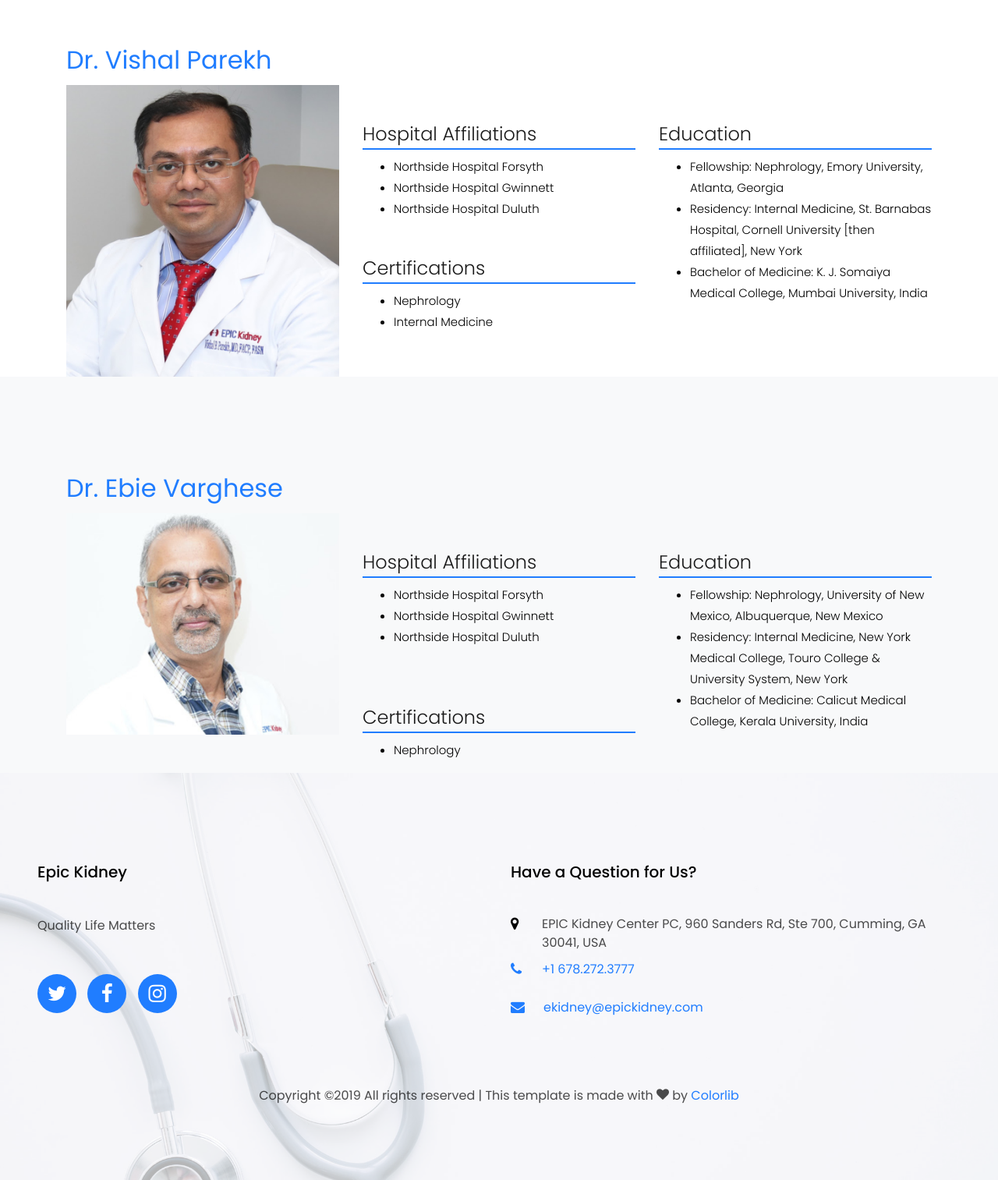
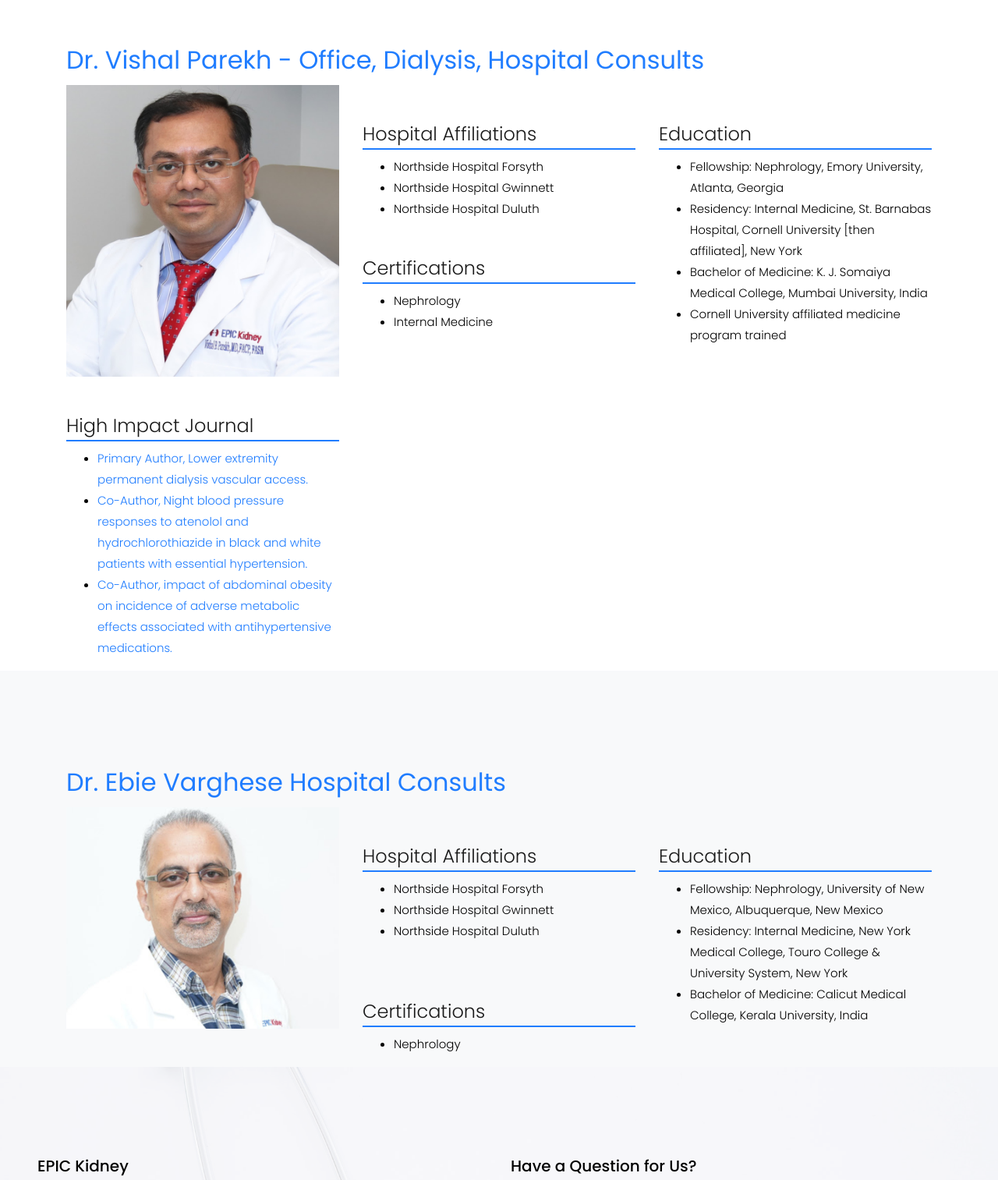
Before and after one commit to jyotirmoy1/Epic-Kidney--Website, a plain HTML site: page doctors-list.html in a window 1280 px wide. Shown: the part 907-2420 px from the top of the page at 78% size. Drawn offline with Linux system fonts and the light colour scheme; some packages are replaced by stand-ins of ours; no server answers; files whose address does not match are found by name.

Commit message:
Update doctors-list.html

```diff
--- a/doctors-list.html
+++ b/doctors-list.html
@@ -88,7 +88,7 @@
 		<section class="ftco-section ftco-no-pt ftco-no-pb ftco-services-2">
 			<div class="container">
 				<div class="row d-flex" style="font-size: 15px;font-weight: 300;color: #000;">
-					<div class="col-md-12"><h2 style="color:#207dff">Dr. Vishal Parekh</h2></div>
+					<div class="col-md-12"><h2 style="color:#207dff">Dr. Vishal Parekh - Office, Dialysis, Hospital Consults</h2></div>
 					<div class="col-md-4">
 					 <img src="images/doc-3.jpg" alt="Smiley face" width="100%">
 					</div>
@@ -111,6 +111,19 @@
 							<li>Fellowship: Nephrology, Emory University, Atlanta, Georgia</li>
 							<li>Residency: Internal Medicine, St. Barnabas Hospital, Cornell University [then affiliated], New York</li>
 							<li>Bachelor of Medicine: K. J. Somaiya Medical College, Mumbai University, India</li>
+							<li>Cornell University affiliated medicine program trained</li>
+						</ul>
+					</div>
+
+					<div class="col-md-4">
+						<h4 class="background">High Impact Journal</h4>
+						<ul>
+							<li><a href="https://cjasn.asnjournals.org/content/11/9/1693.long">Primary Author, Lower extremity permanent dialysis vascular access.</a></li>
+							<li><a href="https://academic.oup.com/ajh/article/27/4/546/2743168">Co-Author, Night blood pressure responses to atenolol and hydrochlorothiazide in black and white patients with essential hypertension.</a></li>
+							<li><a href="https://www.ahajournals.org/doi/full/10.1161/HYPERTENSIONAHA.109.139592?url_ver=Z39.88-2003&rfr_id=ori%3Arid%3Acrossref.org&rfr_dat=cr_pub%3Dpubmed">Co-Author, impact of abdominal obesity on incidence of adverse metabolic effects associated with antihypertensive medications.</a>
+							</li>
+
+
 						</ul>
 					</div>
 				</div>
@@ -119,7 +132,7 @@
 		<section class="ftco-section  ftco-no-pb ftco-services-2 bg-light">
 			<div class="container">
 				<div class="row d-flex" style="font-size: 15px;font-weight: 300;color: #000;">
-					<div class="col-md-12"><h2 style="color:#207dff">Dr. Ebie Varghese</h2></div>
+					<div class="col-md-12"><h2 style="color:#207dff">Dr. Ebie Varghese Hospital Consults</h2></div>
 					<div class="col-md-4">
 					 <img src="images/doc-4.jpg" alt="Smiley face" width="100%">
 					</div>
@@ -235,7 +248,7 @@
         <div class="row mb-5">
           <div class="col-md">
             <div class="ftco-footer-widget mb-4">
-              <h2 class="ftco-heading-2">Epic Kidney</h2>
+              <h2 class="ftco-heading-2">EPIC Kidney</h2>
               <p>Quality Life Matters </p>
               <ul class="ftco-footer-social list-unstyled mt-5">
                 <li class="ftco-animate"><a href="#"><span class="icon-twitter"></span></a></li>
```
